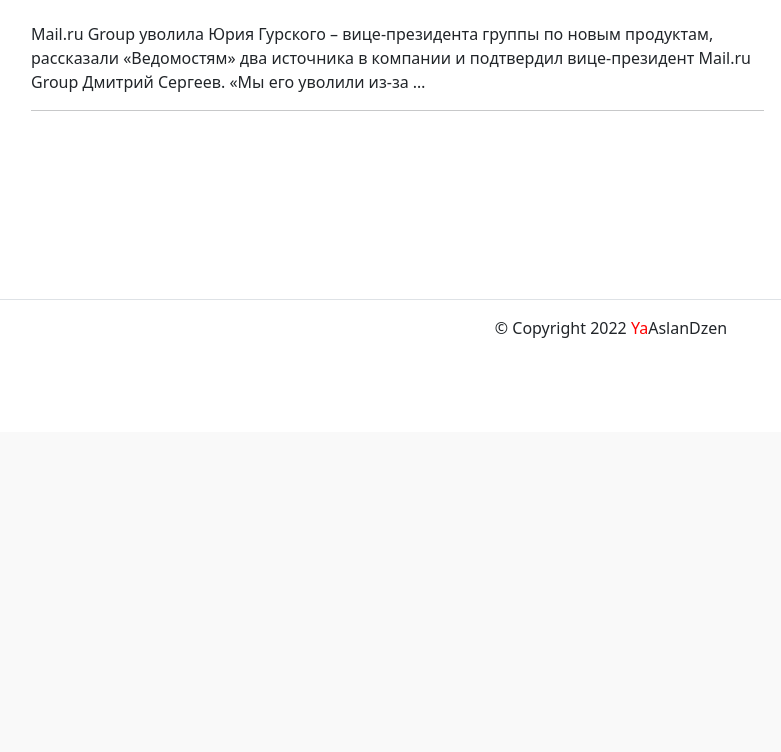
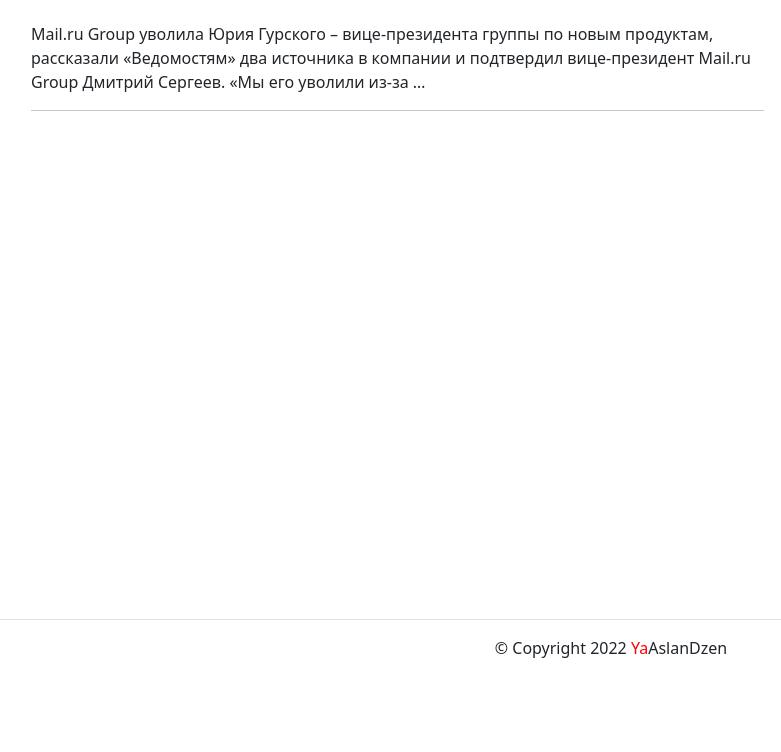
Before and after one commit to Kakoytobarista/AslanDzen, a Django app: page /group/mail/ in a window 1280 px wide. Shown: the part 2464-3216 px from the top of the page, without its empty margins (29-810 px from the left). Before the commit the page ends 2802 px from the top, so only its background shows below. Run offline with Django 3.2, Linux system fonts and the light colour scheme; data comes from the database, SQL or seed files in the repository; some libraries are stand-ins or nearby versions.

Commit message:
Update pic

```diff
--- a/yatube/static/css/style.css
+++ b/yatube/static/css/style.css
@@ -17,7 +17,7 @@ body {
 
 #footer {
   bottom: 0;
-  margin-top: calc(5% + 60px);
+  margin-top: calc(30% + 60px);
 }
 
 
@@ -37,17 +37,6 @@ body {
     margin-right: 20px;
 }
 
-
-
-/*Comment block*/
-
-/**,*/
-/**::before,*/
-/**::after {*/
-/*  margin: 0;*/
-/*  padding: 0;*/
-/*  box-sizing: border-box;*/
-/*}*/
 
 .container_comment {
   width: min(50%, 900px);
@@ -112,7 +101,7 @@ body {
 }
 
 #date {
-  float: right;
+  float: right !important;
   font-size: 15px;
 }
 
--- a/yatube/templates/posts/post_detail.html
+++ b/yatube/templates/posts/post_detail.html
@@ -70,6 +70,7 @@
             </div>
         </div>
     {% endfor %}
+    {% if user.is_authenticated %}
     <script>
         const post_id = JSON.parse(document.getElementById('post_id').textContent);
         const ws_scheme = window.location.protocol === "https:" ? "wss://" : "ws://";
@@ -183,6 +184,8 @@
         });
 
     </script>
+    {% else %}
+    {% endif %}
 
     {% include 'posts/includes/paginator.html' %}
 {% endblock %}
```
Also changed, not shown: yatube/static/img/like.png.
